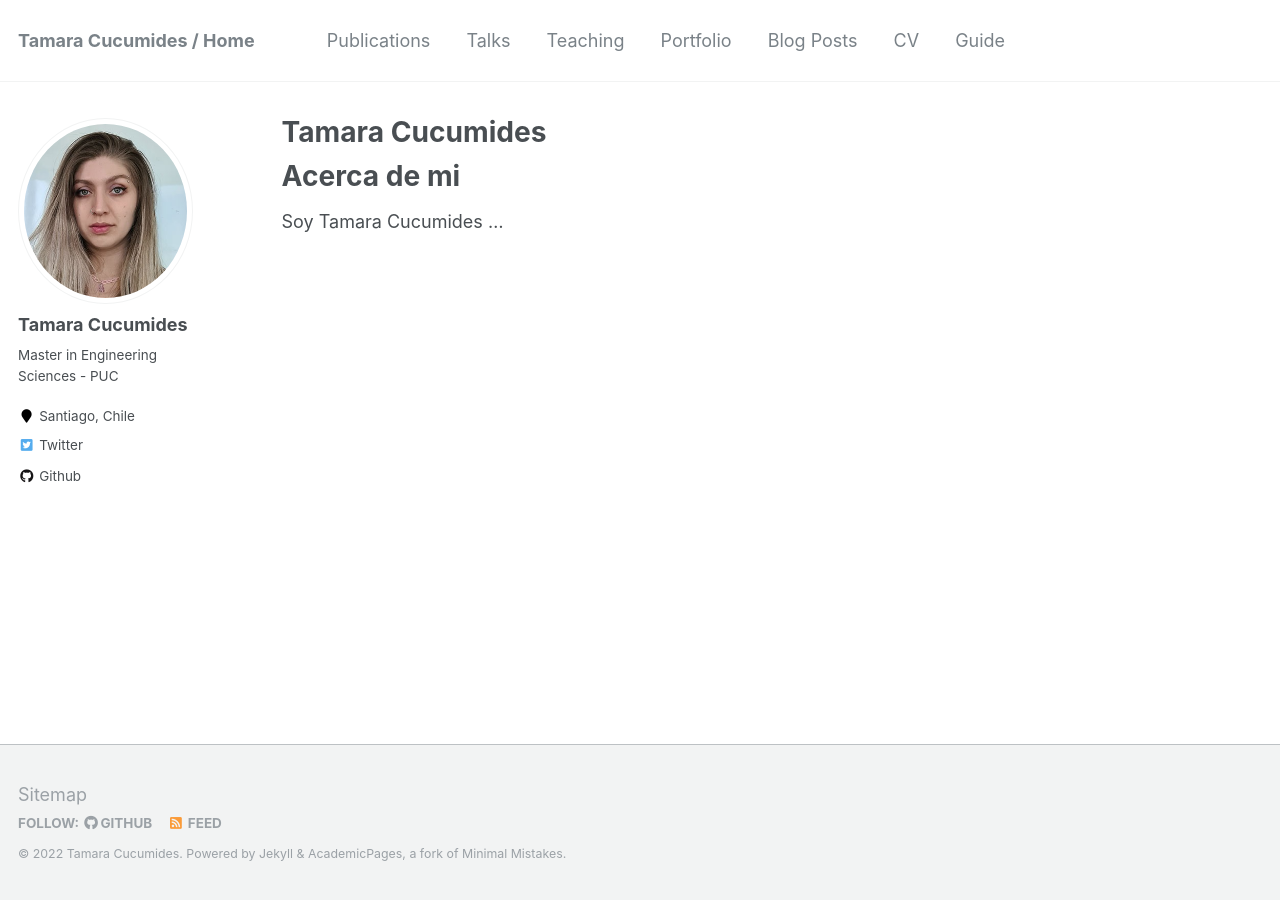
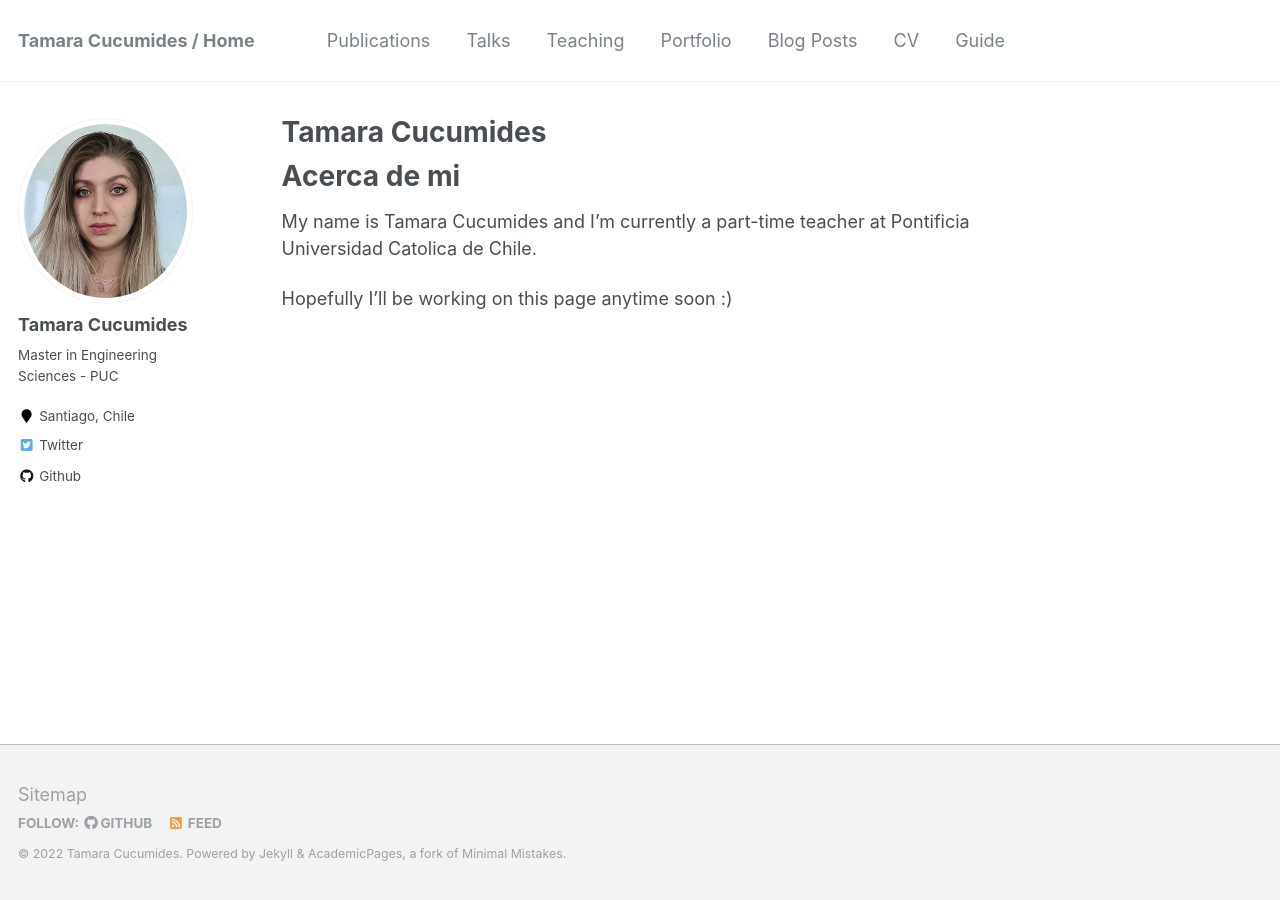
Before and after one commit to TamaraCucumides/TamaraCucumides.github.io, a Jekyll site: the page built from _pages/about.md, in a window 1280 px wide. Built offline with Jekyll 4.4.1, drawn with Linux system fonts in a browser that asks for light colours.

Commit message:
front page

```diff
--- a/_pages/about.md
+++ b/_pages/about.md
@@ -11,4 +11,6 @@ redirect_from:
 
 Acerca de mi
 ======
-Soy Tamara Cucumides ...
+My name is Tamara Cucumides and I'm currently a part-time teacher at Pontificia Universidad Catolica de Chile.
+
+Hopefully I'll be working on this page anytime soon :)
```
